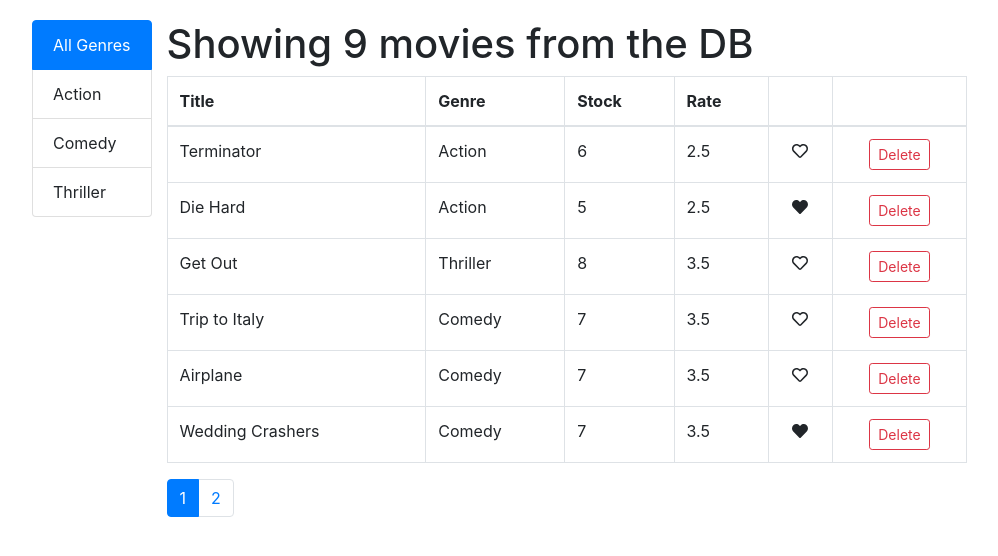
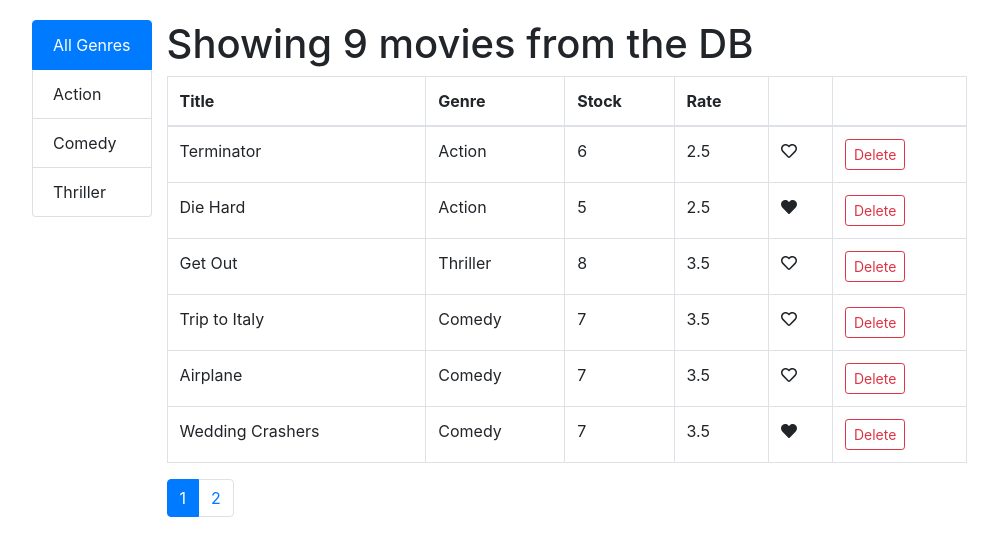
Before and after one commit to bolf/vidly, a React (Create React App) app: page / in a window 1280 px wide. Shown: the top 556 px of the page, without its empty margins (228-1226 px from the left). Built offline with nearby package versions, Linux system fonts and the light colour scheme.

Commit message:
decoupling table header, table body

```diff
--- /dev/null
+++ b/src/components/common/tableBody.jsx
@@ -0,0 +1,47 @@
+import React, { Component } from "react";
+import _ from "lodash";
+
+class TableBody extends Component {
+  renderCell = (row, column) => {
+    if (column.content) return column.content(row);
+
+    return _.get(row, column.path);
+  };
+
+  render() {
+    const { columns, rows } = this.props;
+
+    return (
+      <tbody>
+        {rows.map(row => (
+          <tr key={row._id}>
+            {columns.map(column => (
+              <td key={column.path || column.key}>
+                {this.renderCell(row, column)}
+              </td>
+            ))}
+          </tr>
+        ))}
+      </tbody>
+    );
+  }
+}
+
+export default TableBody;
+
+/* <td>{row.title}</td>
+              <td>{row.genre.name}</td>
+              <td>{row.numberInStock}</td>
+              <td>{row.dailyRentalRate}</td>
+              <td className="text-center">
+                <Like liked={row.liked} onClick={onLikeClick} _id={row._id} />
+              </td>
+              <td className="text-center">
+                <button
+                  className="btn btn-outline-danger btn-sm"
+                  onClick={() => onDelete(row)}
+                >
+                  Delete
+                </button>
+              </td>
+            </tr> */
--- /dev/null
+++ b/src/components/common/tableHeader.jsx
@@ -0,0 +1,43 @@
+import React, { Component } from "react";
+
+//interface of this component:
+//columns: array
+//sortingColumn: object
+//onSort: function
+
+class TableHeader extends Component {
+  raiseSorting = path => {
+    const sortingColumn = { ...this.props.sortingColumn };
+    //console.log("from_tableHeader before", sortingColumn);
+    if (this.props.sortingColumn.path === path) {
+      sortingColumn.order =
+        this.props.sortingColumn.order === "desc" ? "asc" : "desc";
+    } else {
+      sortingColumn.path = path;
+      sortingColumn.order = "asc";
+    }
+    this.props.onSort(sortingColumn);
+  };
+
+  render() {
+    return (
+      <thead>
+        <tr>
+          {this.props.columns.map(column => {
+            return (
+              <th
+                key={column.path || column.key}
+                style={{ cursor: "pointer" }}
+                onClick={() => this.raiseSorting(column.path)}
+              >
+                {column.label}
+              </th>
+            );
+          })}
+        </tr>
+      </thead>
+    );
+  }
+}
+
+export default TableHeader;
--- a/src/components/movies.jsx
+++ b/src/components/movies.jsx
@@ -62,14 +62,14 @@ class Movies extends Component {
     });
   };
 
-  handleSorting = sortingColumn => {
-    //const sortColumn = { ...this.state.sortingColumn }; //clone the array
+  handleSorting = sortColumn => {
+    //console.log("from_movies", sortingColumn);
     this.setState({
-      sortingColumn: { path: sortingColumn.path, order: sortingColumn.order },
+      sortingColumn: { ...sortColumn },
       movies: _.orderBy(
         this.state.movies,
-        [sortingColumn.path],
-        [sortingColumn.order]
+        [sortColumn.path],
+        [sortColumn.order]
       )
     });
   };
--- a/src/components/moviesTable.jsx
+++ b/src/components/moviesTable.jsx
@@ -1,80 +1,49 @@
 import React, { Component } from "react";
+import TableHeader from "./common/tableHeader";
+import TableBody from "./common/tableBody";
+import { paginate } from "../utils/paginate";
 import Like from "./common/like";
-import { paginate } from "../utils/paginate";
 
 class MoviesTable extends Component {
-  raiseSorting = path => {
-    var order;
-    //console.log("table", this.props.sortingColumn);
-    if (this.props.sortingColumn.path === path) {
-      order = this.props.sortingColumn.order === "desc" ? "asc" : "desc";
-    } else {
-      order = "asc";
+  columns = [
+    { path: "title", label: "Title" },
+    { path: "genre.name", label: "Genre" },
+    { path: "numberInStock", label: "Stock" },
+    { path: "dailyRentalRate", label: "Rate" },
+    {
+      key: "like",
+      content: row => (
+        <Like
+          liked={row.liked}
+          onClick={this.props.onLikeClick}
+          _id={row._id}
+        />
+      )
+    },
+    {
+      key: "delete",
+      content: row => (
+        <button
+          className="btn btn-outline-danger btn-sm"
+          onClick={() => this.props.onDelete(row)}
+        >
+          Delete
+        </button>
+      )
     }
-    this.props.onSort({ path: path, order: order });
-  };
+  ];
 
   render() {
-    const { movies, currentPage, pageSize, onDelete, onLikeClick } = this.props; //декларация интерфейса компонента
+    const { movies, currentPage, pageSize, sortingColumn, onSort } = this.props; //декларация интерфейса компонента
+    const paginatedMovies = paginate(movies, currentPage, pageSize);
     return (
       <table className="table table-bordered">
-        <thead>
-          <tr>
-            <th
-              style={{ cursor: "pointer" }}
-              onClick={() => this.raiseSorting("title")}
-            >
-              Title
-            </th>
-            <th
-              style={{ cursor: "pointer" }}
-              onClick={() => this.raiseSorting("genre.name")}
-            >
-              Genre
-            </th>
-            <th
-              style={{ cursor: "pointer" }}
-              onClick={() => this.raiseSorting("numberInStock")}
-            >
-              Stock
-            </th>
-            <th
-              style={{ cursor: "pointer" }}
-              onClick={() => this.raiseSorting("dailyRentalRate")}
-            >
-              Rate
-            </th>
-            <th />
-            <th />
-          </tr>
-        </thead>
-        <tbody>
-          {paginate(movies, currentPage, pageSize).map(movie => {
-            return (
-              <tr key={movie._id}>
-                <td>{movie.title}</td>
-                <td>{movie.genre.name}</td>
-                <td>{movie.numberInStock}</td>
-                <td>{movie.dailyRentalRate}</td>
-                <td className="text-center">
-                  <Like
-                    liked={movie.liked}
-                    onClick={onLikeClick}
-                    _id={movie._id}
-                  />
-                </td>
-                <td className="text-center">
-                  <button
-                    className="btn btn-outline-danger btn-sm"
-                    onClick={() => onDelete(movie)}
-                  >
-                    Delete
-                  </button>
-                </td>
-              </tr>
-            );
-          })}
-        </tbody>
+        <TableHeader
+          columns={this.columns}
+          sortingColumn={sortingColumn}
+          onSort={onSort}
+        />
+        <TableBody rows={paginatedMovies} columns={this.columns} />
       </table>
     );
   }
```
